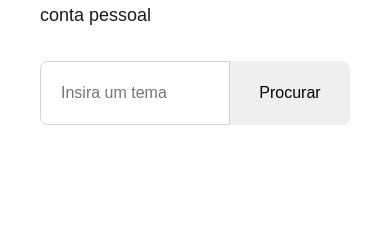
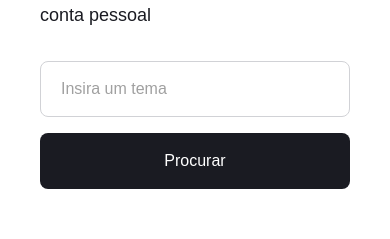
Before and after one commit to 22-andresantos/news-explorer-frontend, a React (Vite) app: page / in a window 390 px wide. Shown: the part 394-633 px from the top of the page. Built offline with nearby package versions, Linux system fonts and the light colour scheme.

Commit message:
feat: improve header and search form

```diff
--- a/src/components/Header/Header.css
+++ b/src/components/Header/Header.css
@@ -16,6 +16,11 @@
   font-size: 24px;
   font-weight: 700;
   line-height: 1;
+  transition: opacity 0.2s ease;
+}
+
+.header__logo:hover {
+  opacity: 0.7;
 }
 
 .header__navigation {
@@ -27,6 +32,7 @@
 .header__link {
   position: relative;
   font-size: 16px;
+  font-weight: 500;
   line-height: 24px;
   transition: opacity 0.2s ease;
 }
--- a/src/components/Header/Header.jsx
+++ b/src/components/Header/Header.jsx
@@ -8,7 +8,7 @@ function Header() {
           NewsExplorer
         </a>
 
-        <nav className='header__navigation'>
+        <nav className='header__navigation' aria-label='Navegação principal'>
           <a className='header__link header__link_active' href='/'>
             Início
           </a>
--- a/src/components/SearchForm/SearchForm.css
+++ b/src/components/SearchForm/SearchForm.css
@@ -1,7 +1,22 @@
 .search-form {
+  width: 100%;
+  max-width: 608px;
+}
+
+.search-form__label {
+  position: absolute;
+  width: 1px;
+  height: 1px;
+  padding: 0;
+  overflow: hidden;
+  clip: rect(0, 0, 0, 0);
+  white-space: nowrap;
+  border: 0;
+}
+
+.search-form__controls {
   display: flex;
   width: 100%;
-  max-width: 608px;
 }
 
 .search-form__input {
@@ -14,18 +29,45 @@
   outline: none;
 }
 
+.search-form__input::placeholder {
+  color: #a0a0a0;
+}
+
 .search-form__input:focus {
-  border-color: #000;
+  border-color: #1a1b22;
 }
 
 .search-form__button {
   min-width: 120px;
+  min-height: 64px;
+  padding: 0 24px;
   border: 0;
   border-radius: 0 8px 8px 0;
-  cursor: pointer;
-  transition: opacity 0.2s ease;
+  background: #1a1b22;
+  color: #fff;
+  transition:
+    opacity 0.2s ease,
+    transform 0.1s ease;
 }
 
 .search-form__button:hover {
-  opacity: 0.8;
+  opacity: 0.85;
 }
+
+.search-form__button:active {
+  transform: translateY(1px);
+}
+
+@media screen and (max-width: 600px) {
+  .search-form__controls {
+    flex-direction: column;
+    gap: 16px;
+  }
+
+  .search-form__input,
+  .search-form__button {
+    width: 100%;
+    min-height: 56px;
+    border-radius: 8px;
+  }
+}
--- a/src/components/SearchForm/SearchForm.jsx
+++ b/src/components/SearchForm/SearchForm.jsx
@@ -1,17 +1,30 @@
 import './SearchForm.css';
 
 function SearchForm() {
+  function handleSubmit(event) {
+    event.preventDefault();
+  }
+
   return (
-    <form className='search-form'>
+    <form className='search-form' onSubmit={handleSubmit}>
+      <label className='search-form__label' htmlFor='search-input'>
+        Pesquisa
+      </label>
+
+      <div className='search-form__controls'>
         <input
           className='search-form__input'
-        type='text'
+          id='search-input'
+          name='keyword'
+          type='search'
           placeholder='Insira um tema'
+          autoComplete='off'
         />
 
         <button className='search-form__button' type='submit'>
           Procurar
         </button>
+      </div>
     </form>
   );
 }
```
Lines whose indentation alone changed are shown as unchanged.
